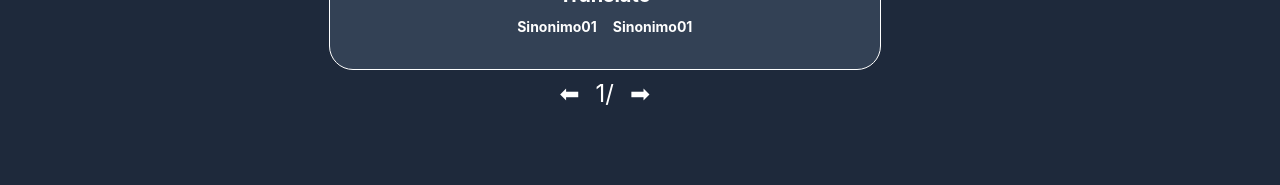
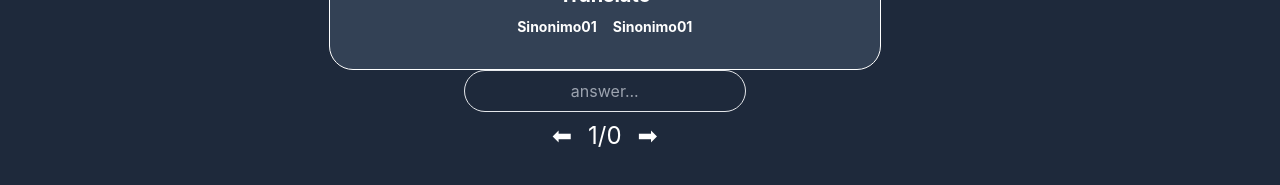
Before and after one commit to Flashkybook/old-app-frontend-next.js, a Next.js app: page /study in a window 1280 px wide. Shown: the part 251-436 px from the top of the page. Built offline with nearby package versions, Linux system fonts and the light colour scheme; no server answers.

Commit message:
flascard view words and input answer

```diff
--- a/src/components/Study/FlashCards.jsx
+++ b/src/components/Study/FlashCards.jsx
@@ -11,7 +11,7 @@ const FlashCards = ({ current }) => {
         {/* WORD */}
         {current &&
           < span className='text-5xl my-5'>
-            {current.word.word}
+            {current.dictionary.word}
           </span>
         }
 
--- a/src/components/Study/index.jsx
+++ b/src/components/Study/index.jsx
@@ -15,6 +15,37 @@ export default function index() {
 
     const [current, setCurrent] = useState(0)
 
+
+
+    const handlerSubmit = e => {
+        // tiene que darle estilo para saber si es correcto
+        // saber si es correcta la respuesta
+        const currentWord = user_book[current].dictionary.word.toLocaleLowerCase()
+
+        const answer = e.target.answer.value.toLocaleLowerCase()
+
+        if (answer === currentWord) {
+            e.target.answer.classList.add("border-teal-500")
+            // tiene que pasar a la siguiente targeta si es correcto
+            setCurrent(current + 1)
+            e.target.reset()
+
+            // bucle de repeticion
+            if (current +1 >= user_book.length) {
+                setCurrent(0)
+                console.log(current +1 >= user_book.length)
+            }
+        } else {
+            console.log("respuesta incorrecta")
+            e.target.answer.classList.add("border-teal-500")
+            e.target.answer.classList.replace("border-teal-500", "border-red-500")
+        }
+
+        e.preventDefault()
+
+
+    }
+
     return (
         <div className='mx-2'>
             <div className='container-stretch space-x-5'>
@@ -24,38 +55,45 @@ export default function index() {
                 {/* FlashCards */}
 
                 <div className='w-1/2 flex flex-col items-center '>
-                    <FlashCards current={user_book[current]}/>
+                    <FlashCards current={user_book[current]} />
+
+                    {/* Answer  */}
+                    <form action="" onSubmit={handlerSubmit} >
+                        <input className='py-2 px-4 outline-none bg-slate-800 rounded-3xl border text-center' name='answer' type="text" placeholder='answer...' />
+                    </form>
 
                     {/* BUTTONS FlashCards */}
                     <div className='flex justify-center text-2xl mt-2'>
-                        <div>
-                            ⬅
-                        </div>
-                        <div className='mx-4'> {current + 1 }/{user_book.lenthg}  </div>
-                        <div>
-                            ➡
-                        </div>
+
+                        {/* PREVIUS */}
+                        <div>⬅</div>
+
+                        <div className='mx-4'> {current + 1}/{user_book.length}  </div>
+
+                        {/* NEXT */}
+                        <div>➡</div>
+
                     </div>
                 </div>
 
 
 
 
-                {/* LIST */}
+                {/* wordbook LIST */}
                 <div className='w-1/5 border border-white flex flex-col justify-center  rounded-xl' >
                     <span>
                         user book list
                     </span>
                     <div>
                         <ul className='flex flex-col'>
-                            {user_book && user_book.map((e, i) =>
-                            <>
-                                <li key={e.id}>{e.word.word} {e.nivel}</li>
-                            </>
-                            )}
+                            {user_book && user_book.map((e, i) =>(
+                                 <li key={e.id} >{e.dictionary.word} {e.nivel}</li>
+                                 ))}
                         </ul>
                     </div>
                 </div>
+
+
             </div>
 
 
```
